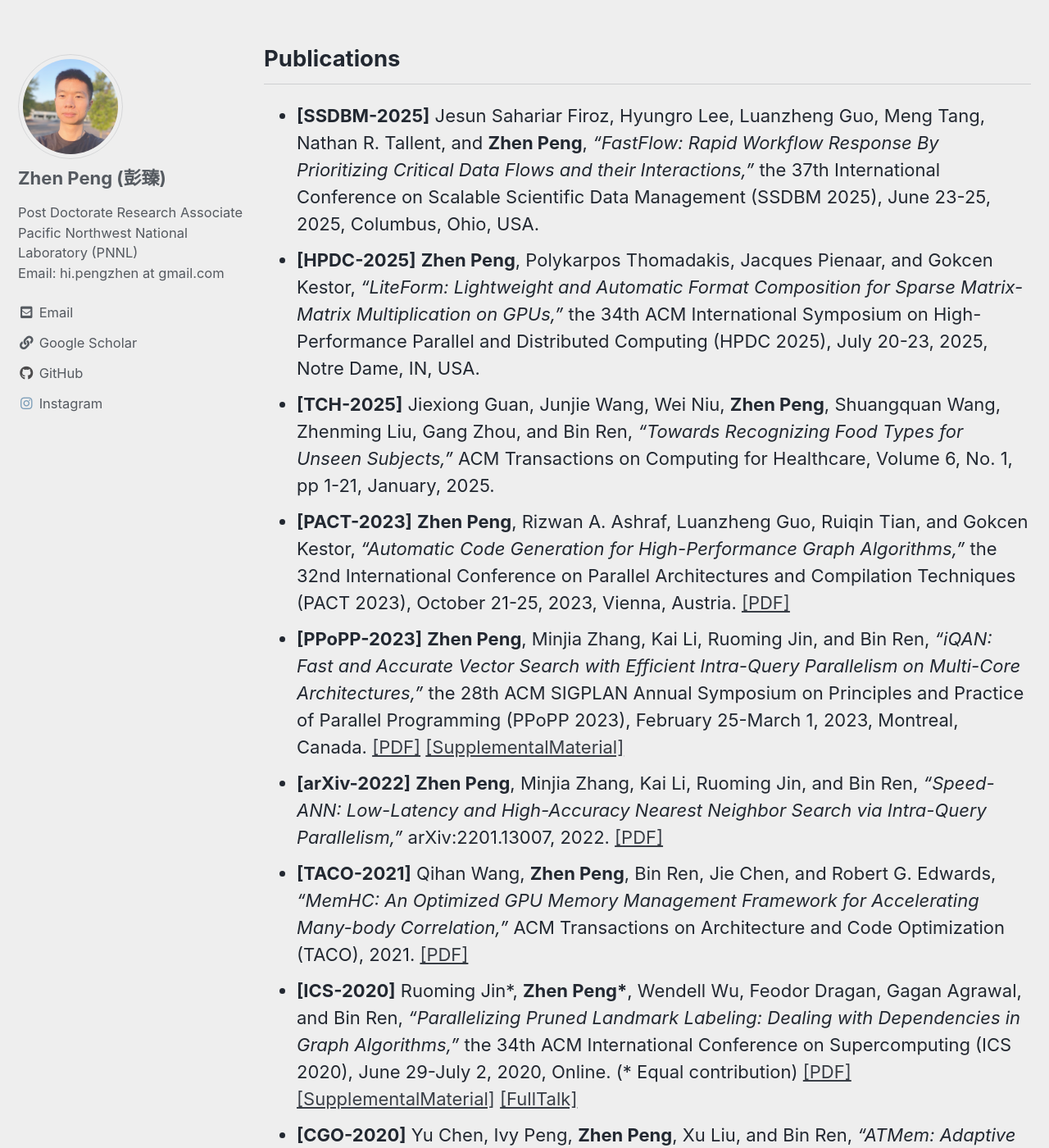
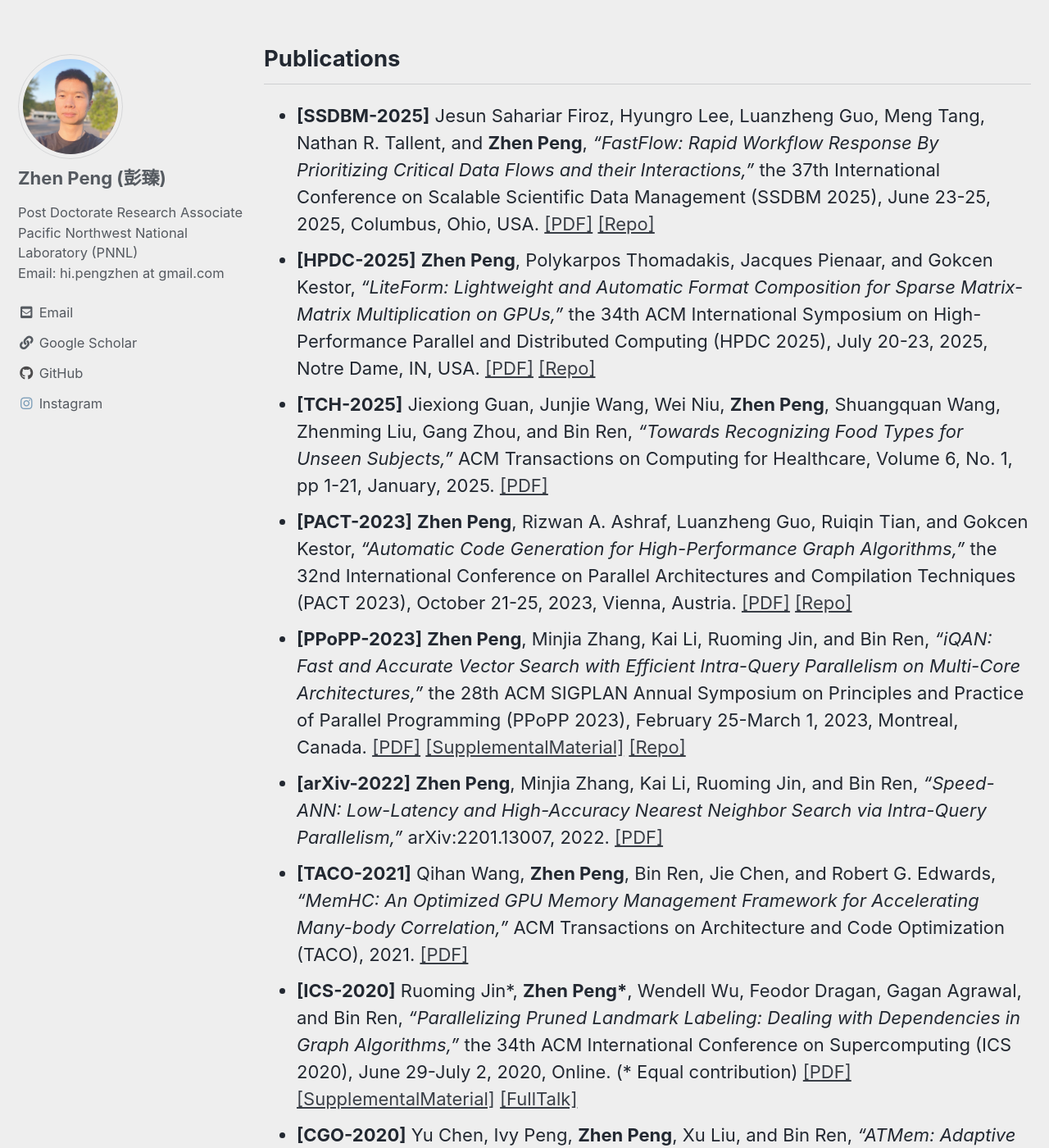
Before and after one commit to johnpzh/johnpzh.github.io, a Jekyll site: the page built from index.md, in a window 1280 px wide and 1400 px high, scrolled down 831 px. Shown: the whole window at 82% size. Built offline with Jekyll 4.4.1, drawn with Linux system fonts in a browser that asks for light colours; cached includes are drawn as plain includes.

Commit message:
Added materials

```diff
--- a/index.md
+++ b/index.md
@@ -33,17 +33,17 @@ My full [CV](assets/files/ZhenPeng_CV.pdf).
 
 ## Publications
 
-* **[SSDBM-2025]** Jesun Sahariar Firoz, Hyungro Lee, Luanzheng Guo, Meng Tang, Nathan R. Tallent, and **Zhen Peng**, _"FastFlow: Rapid Workflow Response By Prioritizing Critical Data Flows and their Interactions,"_ the 37th International Conference on Scalable Scientific Data Management (SSDBM 2025), June 23-25, 2025, Columbus, Ohio, USA.
-* **[HPDC-2025]** **Zhen Peng**, Polykarpos Thomadakis, Jacques Pienaar, and Gokcen Kestor, _"LiteForm: Lightweight and Automatic Format Composition for Sparse Matrix-Matrix Multiplication on GPUs,"_ the 34th ACM International Symposium on High-Performance Parallel and Distributed Computing (HPDC 2025), July 20-23, 2025, Notre Dame, IN, USA.
-* **[TCH-2025]** Jiexiong Guan, Junjie Wang, Wei Niu, **Zhen Peng**, Shuangquan Wang, Zhenming Liu, Gang Zhou, and Bin Ren, _"Towards Recognizing Food Types for Unseen Subjects,"_ ACM Transactions on Computing for Healthcare, Volume 6, No. 1, pp 1-21, January, 2025.
-* **[PACT-2023]** **Zhen Peng**, Rizwan A. Ashraf, Luanzheng Guo, Ruiqin Tian, and Gokcen Kestor, _"Automatic Code Generation for High-Performance Graph Algorithms,"_ the 32nd International Conference on Parallel Architectures and Compilation Techniques (PACT 2023), October 21-25, 2023, Vienna, Austria. [[PDF]](assets/papers/PACT-2023_COMET_Zhen.CameraReady.pdf)
-* **[PPoPP-2023]** **Zhen Peng**, Minjia Zhang, Kai Li, Ruoming Jin, and Bin Ren, _"iQAN: Fast and Accurate Vector Search with Efficient Intra-Query Parallelism on Multi-Core Architectures,"_ the 28th ACM SIGPLAN Annual Symposium on Principles and Practice of Parallel Programming (PPoPP 2023), February 25-March 1, 2023, Montreal, Canada. [[PDF]](assets/papers/PPoPP-2023_iQAN_Zhen.CameraReady.pdf) [[SupplementalMaterial]](assets/papers/PPoPP-2023_iQAN_Zhen.sup_material.pdf)
+* **[SSDBM-2025]** Jesun Sahariar Firoz, Hyungro Lee, Luanzheng Guo, Meng Tang, Nathan R. Tallent, and **Zhen Peng**, _"FastFlow: Rapid Workflow Response By Prioritizing Critical Data Flows and their Interactions,"_ the 37th International Conference on Scalable Scientific Data Management (SSDBM 2025), June 23-25, 2025, Columbus, Ohio, USA. [[PDF]](assets/papers/SSDBM-2025_FastFlow_Jesun.pdf) [[Repo]](https://github.com/pnnl/FlowForecaster)
+* **[HPDC-2025]** **Zhen Peng**, Polykarpos Thomadakis, Jacques Pienaar, and Gokcen Kestor, _"LiteForm: Lightweight and Automatic Format Composition for Sparse Matrix-Matrix Multiplication on GPUs,"_ the 34th ACM International Symposium on High-Performance Parallel and Distributed Computing (HPDC 2025), July 20-23, 2025, Notre Dame, IN, USA. [[PDF]](assets/papers/HPDC-2025_LiteForm_Zhen.CameraReady.pdf) [[Repo]](https://github.com/johnpzh/liteform_ae)
+* **[TCH-2025]** Jiexiong Guan, Junjie Wang, Wei Niu, **Zhen Peng**, Shuangquan Wang, Zhenming Liu, Gang Zhou, and Bin Ren, _"Towards Recognizing Food Types for Unseen Subjects,"_ ACM Transactions on Computing for Healthcare, Volume 6, No. 1, pp 1-21, January, 2025. [[PDF]](assets/papers/TCH-2025_Food_Jiexiong.pdf)
+* **[PACT-2023]** **Zhen Peng**, Rizwan A. Ashraf, Luanzheng Guo, Ruiqin Tian, and Gokcen Kestor, _"Automatic Code Generation for High-Performance Graph Algorithms,"_ the 32nd International Conference on Parallel Architectures and Compilation Techniques (PACT 2023), October 21-25, 2023, Vienna, Austria. [[PDF]](assets/papers/PACT-2023_COMET_Zhen.CameraReady.pdf) [[Repo]](https://github.com/pnnl/COMET/tree/pact23-ae)
+* **[PPoPP-2023]** **Zhen Peng**, Minjia Zhang, Kai Li, Ruoming Jin, and Bin Ren, _"iQAN: Fast and Accurate Vector Search with Efficient Intra-Query Parallelism on Multi-Core Architectures,"_ the 28th ACM SIGPLAN Annual Symposium on Principles and Practice of Parallel Programming (PPoPP 2023), February 25-March 1, 2023, Montreal, Canada. [[PDF]](assets/papers/PPoPP-2023_iQAN_Zhen.CameraReady.pdf) [[SupplementalMaterial]](assets/papers/PPoPP-2023_iQAN_Zhen.sup_material.pdf) [[Repo]](https://github.com/johnpzh/iQAN_AE)
 * **[arXiv-2022]** **Zhen Peng**, Minjia Zhang, Kai Li, Ruoming Jin, and Bin Ren, _"Speed-ANN: Low-Latency and High-Accuracy Nearest Neighbor Search via Intra-Query Parallelism,"_ arXiv:2201.13007, 2022. [[PDF]](assets/papers/arXiv-2022_Speed-ANN_Zhen.pdf)
 * **[TACO-2021]** Qihan Wang, **Zhen Peng**, Bin Ren, Jie Chen, and Robert G. Edwards, _"MemHC: An Optimized GPU Memory Management Framework for Accelerating Many-body Correlation,"_ ACM Transactions on Architecture and Code Optimization (TACO), 2021. [[PDF]](assets/papers/TACO-2022_MemHC_Qihan.pdf)
 * **[ICS-2020]** Ruoming Jin*, **Zhen Peng\***, Wendell Wu, Feodor Dragan, Gagan Agrawal, and Bin Ren, _"Parallelizing Pruned Landmark Labeling: Dealing with Dependencies in Graph Algorithms,"_ the 34th ACM International Conference on Supercomputing (ICS 2020), June 29-July 2, 2020, Online. (\* Equal contribution) [[PDF]](assets/papers/ICS-2020_BVC-PLL_Ruoming.pdf) [[SupplementalMaterial]](assets/papers/ICS-2020_BVC-PLL_Ruoming.sup_material.pdf) [[FullTalk]](https://youtu.be/YXutyRhxLi0)
 * **[CGO-2020]** Yu Chen, Ivy Peng, **Zhen Peng**, Xu Liu, and Bin Ren, _"ATMem: Adaptive Data Placement in Graph Applications on Heterogeneous Memories,"_ International Symposium on Code Generation and Optimization (CGO 2020), February 22-26, 2020, San Diego, CA, USA. [[PDF]](assets/papers/CGO-2020_ATMem_Yu.pdf)
 * **[arXiv-2019]** Ruoming Jin, **Zhen Peng**, Wendell Wu, Feodor Dragan, Gagan Agrawal, and Bin Ren, "Pruned Landmark Labeling Meets Vertex Centric Computation: A Surprisingly Happy Marriage!" arXiv:1906.12018, 2019. [[PDF]](assets/papers/arXiv-2019_BVC-PLL_Ruoming.pdf)
-* **[PACT-2018]** **Zhen Peng**, Alexander Powell, Bo Wu, Tekin Bicer, and Bin Ren, "GraphPhi: Efficient Parallel Graph Processing on Emerging Throughput-oriented Architectures," International conference on Parallel Architectures and Compilation Techniques (PACT 2018), November 1-4, 2018, Limassol, Cyprus. [[PDF]](assets/papers/PACT-2018_GraphPhi_Zhen.pdf) [[LightningTalk]](https://youtu.be/8ON28xCGLsw)
+* **[PACT-2018]** **Zhen Peng**, Alexander Powell, Bo Wu, Tekin Bicer, and Bin Ren, "GraphPhi: Efficient Parallel Graph Processing on Emerging Throughput-oriented Architectures," International conference on Parallel Architectures and Compilation Techniques (PACT 2018), November 1-4, 2018, Limassol, Cyprus. [[PDF]](assets/papers/PACT-2018_GraphPhi_Zhen.pdf) [[LightningTalk]](https://youtu.be/8ON28xCGLsw) [[Repo]](https://github.com/johnpzh/graphphi)
 
 ## Experience
 
```
Also changed, not shown: 3 other files.
